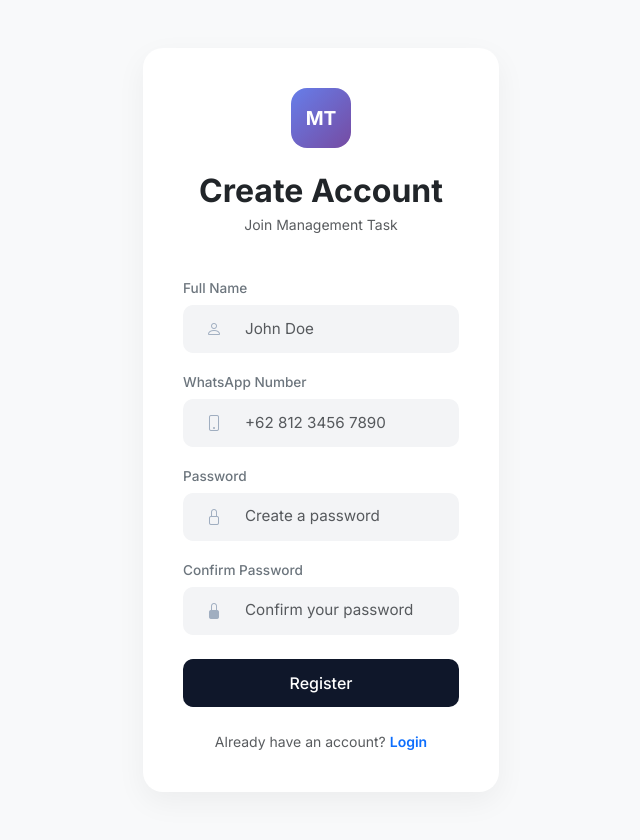
After one commit to Vems04-sync/PPLL_UAS, a PHP site: page /register.php in a window 1280 px wide. The commit adds this page. Shown: the whole page, without its empty margins (319-959 px from the left). Run offline with PHP 8.4, Linux system fonts and the light colour scheme.

Commit message:
membuat halaman login & register

```diff
--- /dev/null
+++ b/assets/css/logregforstyle.css
@@ -0,0 +1,93 @@
+@import url("https://fonts.googleapis.com/css2?family=Inter:wght@400;500;600;700&display=swap");
+
+body {
+  font-family: "Inter", sans-serif;
+  background-color: #f8f9fa; /* Background halaman */
+}
+
+/* Card Container */
+.auth-card {
+  border: none;
+  border-radius: 20px;
+  box-shadow: 0 10px 30px rgba(0, 0, 0, 0.05);
+  padding: 2.5rem;
+}
+
+/* Logo MT */
+.logo-mt {
+  width: 60px;
+  height: 60px;
+  background: linear-gradient(
+    135deg,
+    #667eea 0%,
+    #764ba2 100%
+  ); /* Gradient Ungu/Biru */
+  color: white;
+  font-weight: bold;
+  font-size: 1.2rem;
+  display: flex;
+  align-items: center;
+  justify-content: center;
+  border-radius: 16px;
+  margin: 0 auto 1.5rem auto;
+}
+
+/* Input Fields (Mirip Gambar) */
+.form-label {
+  font-size: 0.85rem;
+  font-weight: 500;
+  color: #6c757d;
+  margin-bottom: 0.4rem;
+}
+
+.input-group-custom {
+  background-color: #f3f4f6; /* Warna abu-abu input */
+  border-radius: 10px;
+  padding: 5px 10px;
+  border: 1px solid transparent;
+  transition: all 0.3s;
+}
+
+.input-group-custom:focus-within {
+  background-color: #fff;
+  border-color: #764ba2; /* Warna border saat diklik */
+  box-shadow: 0 0 0 4px rgba(118, 75, 162, 0.1);
+}
+
+.input-group-custom .input-group-text {
+  background: transparent;
+  border: none;
+  color: #a0aec0;
+}
+
+.input-group-custom .form-control {
+  background: transparent;
+  border: none;
+  box-shadow: none;
+  color: #333;
+  font-size: 0.95rem;
+}
+
+/* Tombol */
+.btn-dark-custom {
+  background-color: #0f172a; /* Hitam kebiruan */
+  border: none;
+  border-radius: 10px;
+  padding: 12px;
+  font-weight: 500;
+  width: 100%;
+  transition: background 0.3s;
+}
+
+.btn-dark-custom:hover {
+  background-color: #1e293b;
+}
+
+.link-primary {
+  text-decoration: none;
+  color: #4f46e5;
+}
+
+.link-primary:hover {
+  text-decoration: underline;
+}
--- /dev/null
+++ b/register.php
@@ -0,0 +1,80 @@
+<?php
+require_once 'functions/auth.php';
+// Pastikan fungsi ini ada di functions/auth.php
+if (function_exists('checkAlreadyLogin')) {
+    checkAlreadyLogin();
+}
+?>
+<!DOCTYPE html>
+<html lang="id">
+
+<head>
+    <meta charset="UTF-8">
+    <meta name="viewport" content="width=device-width, initial-scale=1.0">
+    <title>Register - Management Task</title>
+    <link href="https://cdn.jsdelivr.net/npm/bootstrap@5.3.0/dist/css/bootstrap.min.css" rel="stylesheet">
+    <link rel="stylesheet" href="https://cdn.jsdelivr.net/npm/bootstrap-icons@1.11.1/font/bootstrap-icons.css">
+    <link rel="stylesheet" href="assets/css/logregforstyle.css">
+</head>
+
+<body class="d-flex align-items-center min-vh-100 py-5">
+
+    <div class="container">
+        <div class="row justify-content-center">
+            <div class="col-md-5 col-lg-4">
+                <div class="card auth-card">
+                    <div class="logo-mt">MT</div>
+
+                    <div class="text-center mb-4">
+                        <h2 class="fw-bold mb-1">Create Account</h2>
+                        <p class="text-muted small">Join Management Task</p>
+                    </div>
+
+                    <form action="process/auth_register.php" method="POST">
+
+                        <div class="mb-3">
+                            <label class="form-label">Full Name</label>
+                            <div class="input-group input-group-custom">
+                                <span class="input-group-text"><i class="bi bi-person"></i></span>
+                                <input type="text" name="name" class="form-control" placeholder="John Doe" required>
+                            </div>
+                        </div>
+
+                        <div class="mb-3">
+                            <label class="form-label">WhatsApp Number</label>
+                            <div class="input-group input-group-custom">
+                                <span class="input-group-text"><i class="bi bi-phone"></i></span>
+                                <input type="text" name="phone" class="form-control" placeholder="+62 812 3456 7890" required>
+                            </div>
+                        </div>
+
+                        <div class="mb-3">
+                            <label class="form-label">Password</label>
+                            <div class="input-group input-group-custom">
+                                <span class="input-group-text"><i class="bi bi-lock"></i></span>
+                                <input type="password" name="password" class="form-control" placeholder="Create a password" required>
+                            </div>
+                        </div>
+
+                        <div class="mb-4">
+                            <label class="form-label">Confirm Password</label>
+                            <div class="input-group input-group-custom">
+                                <span class="input-group-text"><i class="bi bi-lock-fill"></i></span>
+                                <input type="password" name="confirm_password" class="form-control" placeholder="Confirm your password" required>
+                            </div>
+                        </div>
+
+                        <button type="submit" class="btn btn-dark-custom btn-primary">Register</button>
+                    </form>
+
+                    <div class="text-center mt-4 small text-muted">
+                        Already have an account? <a href="login.php" class="link-primary fw-semibold">Login</a>
+                    </div>
+                </div>
+            </div>
+        </div>
+    </div>
+
+</body>
+
+</html>
```
Also changed, not shown: dashboard.php (+50 -2 lines), forgot_password.php (added, +61 -0 lines), login.php (added, +71 -0 lines), process/auth_forgot.php (added, +41 -0 lines), process/auth_login.php (+89 -0 lines), process/auth_register.php (added, +56 -0 lines).
